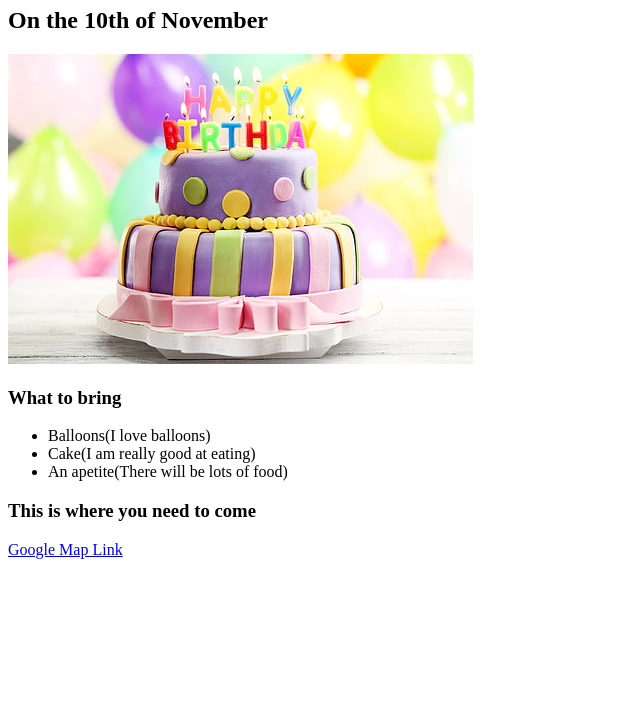
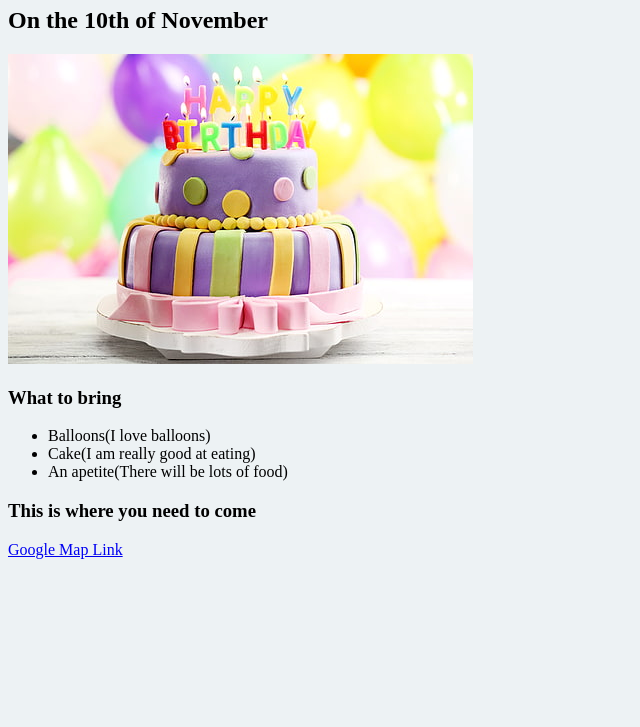
Before and after one commit to Raktim-Bhuyan/Birthday-Invite, a plain HTML site: page index.html in a window 1280 px wide. Shown: the part 73-800 px from the top of the page, without its empty margins (0-640 px from the left). Drawn offline with Linux system fonts and the light colour scheme.

Commit message:
Added bg color

```diff
--- a/index.html
+++ b/index.html
@@ -4,6 +4,7 @@
     <meta charset="UTF-8">
     <meta name="viewport" content="width=device-width, initial-scale=1.0">
     <title>Raktim's Birthday Invite</title>
+    <link rel="stylesheet" href="styles.css">
 </head>
 <body>
     <h1>It's my Birthday !</h1>
--- /dev/null
+++ b/styles.css
@@ -0,0 +1,3 @@
+body{
+    background-color: #edf2f4;
+}
```
